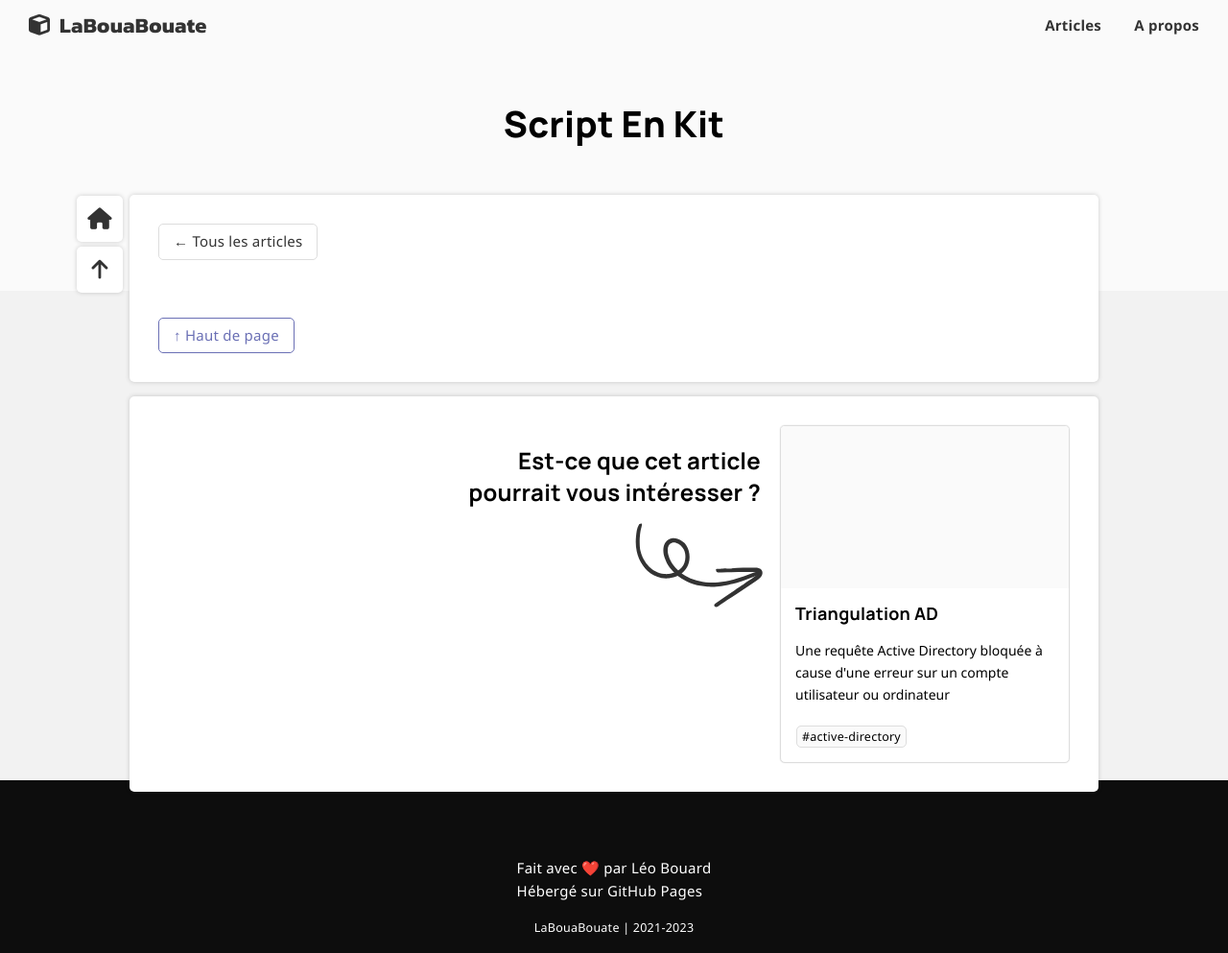
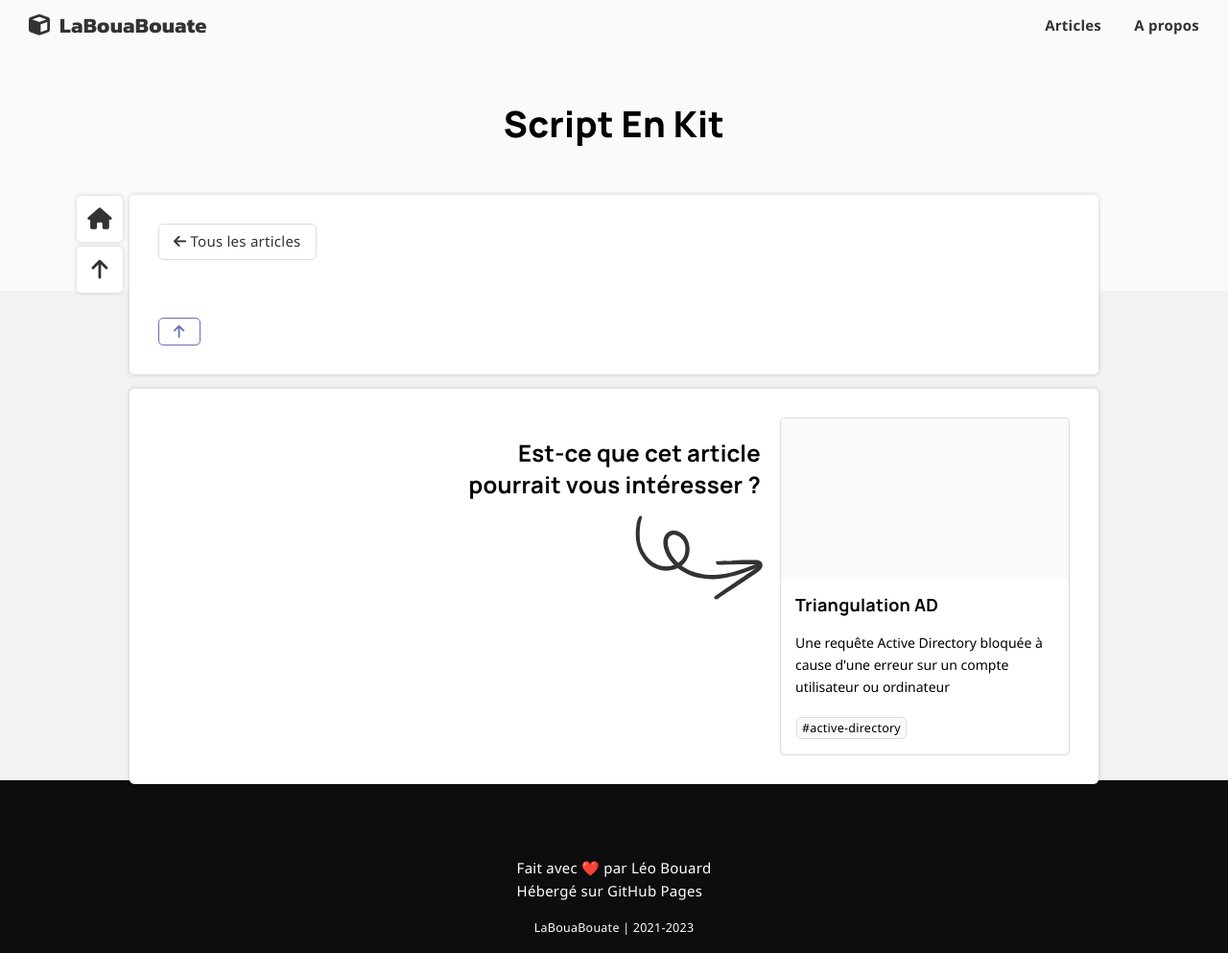
Before and after one commit to leobouard/leobouard.github.io, a Jekyll site: the page built from _posts/2024-01-01-script-en-kit.md, in a window 1280 px wide. Shown: the whole page at 96% size. Built offline with Jekyll 4.4.1, drawn with Linux system fonts in a browser that asks for light colours; nearby versions of some CDN libraries; some web fonts are replaced; our own code applies the rules of GitHub Pages for plain Markdown files.

Commit message:
Modification des top/bottom buttons

```diff
--- a/_layouts/post.html
+++ b/_layouts/post.html
@@ -7,31 +7,55 @@ layout: default
 </div>
 <section>
     <div class="side-buttons">
-        <a href="/blog" title="Retour aux articles"><i class="fa-solid fa-house"></i></a>
+        <a href="/blog" title="Retour aux articles">
+            <i class="fa-solid fa-house"></i>
+        </a>
         {% if page.tableOfContent %}
-            <a href="{{ page.tableOfContent }}" title="Voir le sommaire"><i class="fa-solid fa-list"></i></a>
+            <a href="{{ page.tableOfContent }}" title="Voir le sommaire">
+                <i class="fa-solid fa-list"></i>
+            </a>
         {% endif %}
-        <a href="javascript:document.getElementById('top').scrollIntoView({behavior: 'smooth'});" title="Retour en haut de page"><i class="fa-solid fa-arrow-up"></i></a>
+        <a href="javascript:document.getElementById('top').scrollIntoView({behavior: 'smooth'});" title="Retour en haut de page">
+            <i class="fa-solid fa-arrow-up"></i>
+        </a>
     </div>
     <div class="top-buttons">
         {% if page.prevLink %}
-            <a href="{{ page.prevLink.id }}">← {{ page.prevLink.name }}</a>
+            <a href="{{ page.prevLink.id }}">
+                <i class="fa-solid fa-arrow-left"></i>
+                <span>{{ page.prevLink.name }}</span>
+            </a>
         {% else %}
-            <a href="/blog">← Tous les articles</a>
+            <a href="/blog">
+                <i class="fa-solid fa-arrow-left"></i>
+                <span>Tous les articles</span>
+            </a>
         {% endif %}
         {% if page.nextLink %}
-            <a href="{{ page.nextLink.id }}" {% unless page.nextLink %} style="visibility: hidden;" {% endunless %}>{{ page.nextLink.name }} →</a>
+            <a href="{{ page.nextLink.id }}" {% unless page.nextLink %} style="visibility: hidden;" {% endunless %}>
+                <span>{{ page.nextLink.name }}</span>
+                <i class="fa-solid fa-arrow-right"></i>
+            </a>
         {% endif %}
     </div>
     {{ content }}
     <div class="bottom-buttons">
         {% if page.prevLink %}
-            <a class="a_button_prev" href="{{ page.prevLink.id }}">← {{ page.prevLink.name }}</a>
+            <a class="a_button_prev" href="{{ page.prevLink.id }}">
+                <i class="fa-solid fa-arrow-left"></i>
+                <span>{{ page.prevLink.name }}</span>
+            </a>
         {% else %}
-            <a class="a_button_prev" href="javascript:document.getElementById('top').scrollIntoView({behavior: 'smooth'});">↑ Haut de page</a>
+            <a class="a_button_prev" href="javascript:document.getElementById('top').scrollIntoView({behavior: 'smooth'});">
+                <i class="fa-solid fa-arrow-up"></i>
+                <span>{{ page.prevLink.name }}</span>
+            </a>
         {% endif %}
         {% if page.nextLink %}
-            <a class="a_button_next" href="{{ page.nextLink.id }}">{{ page.nextLink.name }} →</a>
+            <a class="a_button_next" href="{{ page.nextLink.id }}">
+                <span>{{ page.nextLink.name }}</span>
+                <i class="fa-solid fa-arrow-right"></i>
+            </a>
         {% endif %}
     </div>
 </section>
```
